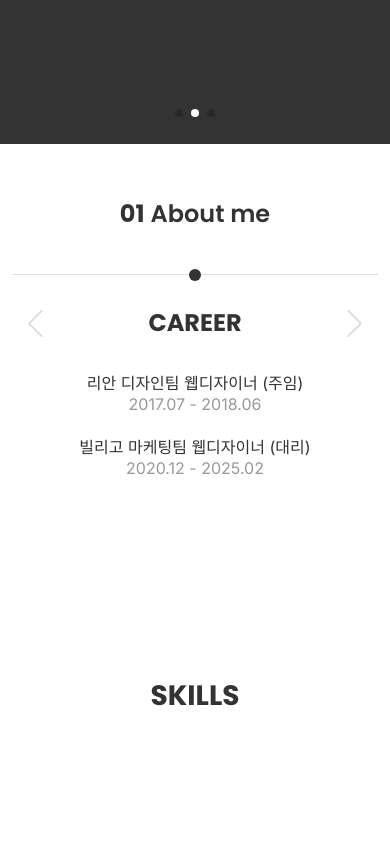
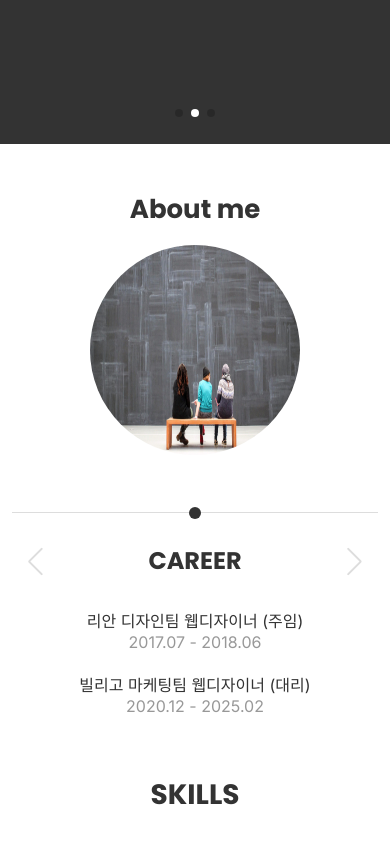
Before and after one commit to Hyeji0223/Porfolio, a website: page index.html in a window 390 px wide. Shown: the part 700-1544 px from the top of the page. After the commit the page ends 1516 px from the top, so only its background shows below. Drawn offline with nearby package versions, Linux system fonts and the light colour scheme.

Commit message:
모바일 about 완료

```diff
--- a/index.html
+++ b/index.html
@@ -70,7 +70,10 @@
     <div class="container-fluid">
       <div class="row">
         <div class="menu col-3">
-          <h2>01<br><span>About me</span></h2>
+          <h2><span class="hide-on-mobile">01</span><br><span>About me</span></h2>
+          <div class="mobile-img">
+            <img src="./images/sample.jpg" alt="">
+          </div>
         </div>
         <!-- Contents -->
         <div class="content d-flex col-9">
--- a/style.css
+++ b/style.css
@@ -127,6 +127,9 @@ header .column.logo h6:last-child {
 #about .container-fluid .row .menu h2 span {
   font-size: 40px;
   font-weight: 600;
+}
+#about .container-fluid .row .menu .mobile-img {
+  display: none;
 }
 #about .container-fluid .row .content {
   height: 100vh;
@@ -530,42 +533,62 @@ header .column.logo h6:last-child {
     flex-direction: column;
     justify-content: center;
   }
-  #about .container-fluid .row {
-    flex-direction: column;
-  }
   #about .container-fluid .row .menu {
     width: 100%;
-    height: 60px;
-    position: relative;
+    height: auto;
+    display: flex;
+    flex-direction: column;
+    align-items: center;
+    justify-content: center;
+    gap: 10px;
     background-color: #fff;
     margin-top: 40px;
   }
   #about .container-fluid .row .menu h2 {
+  position: static !important;
+  width: 100%;
   font-size: 24px;
   color: #333;
-  top: 50%;
-  left: 50%;
-  transform: translate(-50%, -50%);
+  text-align: center;
   }
   #about .container-fluid .row .menu h2 span {
-    font-size: 24px;
-    margin-left: 6px;
+    font-size: 26px;
+    font-weight: 700;
   }
+  #about .container-fluid .row .menu h2 .hide-on-mobile,
   #about .container-fluid .row .menu h2 br {
     display: none;
   }
+  #about .container-fluid .row .menu .mobile-img {
+    width: 100%;
+    display: block;
+    text-align: center;
+  }
+  #about .container-fluid .row .menu .mobile-img img {
+    width: 210px;
+    height: 210px;
+    border-radius: 50%;
+  }
   #about .container-fluid .row .content {
     width: 100%;
-    margin-top: 30px;
+    height: auto;
+    margin-top: 50px;
   }
   #about .container-fluid .row .content .text {
     display: none;
+  }
+  #about .container-fluid .row .content .resume {
+    height: auto;
+    margin-bottom: 50px;
   }
   #about .container-fluid .row .content .resume .swiper .swiper-wrapper .swiper-slide h3 {
   font-size: 24px;
   }
   #about .container-fluid .row .content .resume .swiper .swiper-wrapper .swiper-slide p {
   font-size: 16px;
+  }
+  #about .container-fluid .row .content .skills {
+    height: auto;
   }
 }
 
```
